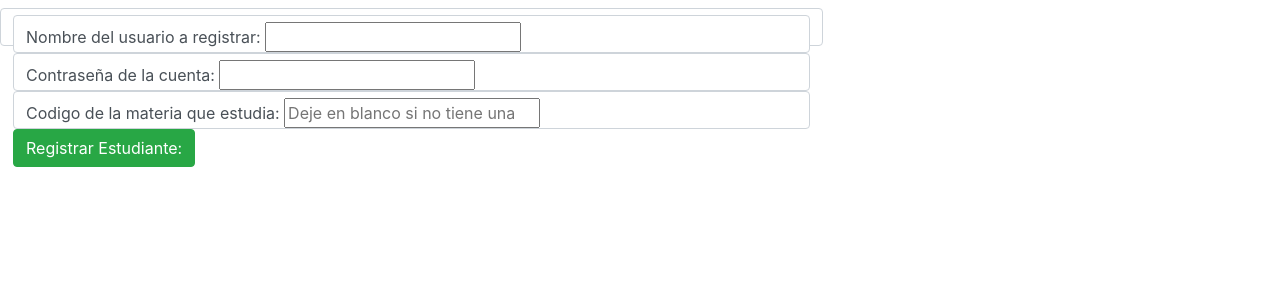
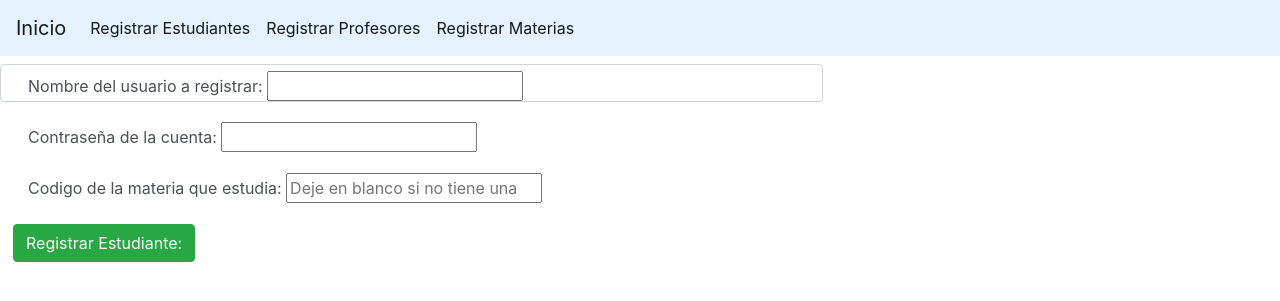
Before and after one commit to Aldor112/Proyecto_BD, a PHP site: page /registrar/registrar_estudiante.php in a window 1280 px wide. Shown: the top 301 px of the page. Run offline with PHP 8.4, Linux system fonts and the light colour scheme.

Commit message:
mas arreglos y un navbar para los registrar

```diff
--- a/includes/navbar.html
+++ b/includes/navbar.html
@@ -1,13 +1,13 @@
-<nav class="navbar navbar-expand-lg navbar-light bg-light">
-    <a class="navbar-brand" href="#">Inicio</a>
+<nav class="navbar navbar-expand-lg navbar-light" style="background-color: #e3f2fd; ">
+    <a class="navbar-brand" href="index.php">Inicio</a>
     <button class="navbar-toggler" type="button" data-toggle="collapse" data-target="#navbarNavAltMarkup" aria-controls="navbarNavAltMarkup" aria-expanded="false" aria-label="Toggle navigation">
       <span class="navbar-toggler-icon"></span>
     </button>
     <div class="collapse navbar-collapse" id="navbarNavAltMarkup">
       <div class="navbar-nav">
-        <a class="nav-item nav-link active" href="#">Home <span class="sr-only">(current)</span></a>
-        <a class="nav-item nav-link" href="#">Features</a>
-        <a class="nav-item nav-link" href="#">Pricing</a>
+        <a class="nav-item nav-link active" href="registrar_estudiante.php">Registrar Estudiantes <span class="sr-only">(current)</span></a>
+        <a class="nav-item nav-link active" href="registrar_profesor.php">Registrar Profesores</a>
+        <a class="nav-item nav-link active" href="registrar_materia.php">Registrar Materias</a>
       </div>
     </div>
   </nav>
--- a/index.php
+++ b/index.php
@@ -6,9 +6,9 @@ include('includes/header.html');
   <div class="card-body">
     <h5 class="card-title">Proyecto de Base de Datos</h5>
     <p class="card-text">Agregue Informacion</p>
-    <a href="./registrar/registrar_estudiante.php" class="btn btn-primary">Registrar Estudiantes</a>
-    <a href="./registrar/registrar_Profesor.php" class="btn btn-secondary">Registrar Profesores</a>
-    <a href="./registrar/registrar_materia.php" class="btn btn-danger">Registrar Materias</a>
+    <a href="./registrar_estudiante.php" class="btn btn-primary">Registrar Estudiantes</a>
+    <a href="./registrar_Profesor.php" class="btn btn-secondary">Registrar Profesores</a>
+    <a href="./registrar_materia.php" class="btn btn-danger">Registrar Materias</a>
     <p class="card-text">O Inicie Sesion</p>
     <a href="./login.php" class="btn btn-success">Iniciar Sesion</a>
   </div>
--- a/registrar/registrar_estudiante.php
+++ b/registrar_estudiante.php
@@ -1,6 +1,7 @@
 <?php
-include('../includes/header.html');
-require('../bd/bd.php');
+include('./includes/header.html');
+include('./includes/navbar.html');
+require('./bd/bd.php');
 
 $message=[];
 if(!empty($_POST['username'])){
@@ -49,22 +50,22 @@ if (!empty($_POST['username']) && !empty($_POST['contrasena']) && !empty($_POST[
 
 <body>
 <?php  if(!empty($message)): ?>
-    <p><?= $message ?></p>
+    <div class="alert alert-dark" role="alert"><?= $message ?></div>
 <?php endif; ?>
      <!--Formulario Para estudiante-->
      <div class="mt-2">
     <form action="registrar_estudiante.php" method="post">
-        <div class="form-group col-md-8" >
+        <div class=" col-md-8" >
         <div class="row form-control">
-            <div class="col form-control">
+            <div class="col form-group">
                 <label for="">Nombre del usuario a registrar: </label>
                 <input type="text" name="username" id="" placeholder="">
             </div>
-            <div class="col form-control">
+            <div class="col form-group">
                 <label for="">Contraseña de la cuenta:</label>
                 <input type="password" name="contrasena" id="">
             </div>
-            <div class="col form-control">
+            <div class="col form-group">
                 <label for="">  Codigo de la materia que estudia: </label>
                 <input type="text" name="Cod_materia" id="" placeholder="Deje en blanco si no tiene una">
             </div>
```
Also changed, not shown: contenido.php (+13 -2 lines), registrar_Profesor.php (renamed from registrar/registrar_Profesor.php, +7 -5 lines), registrar_materia.php (renamed from registrar/registrar_materia.php, +4 -3 lines).
